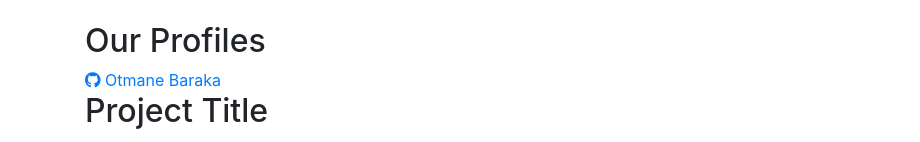
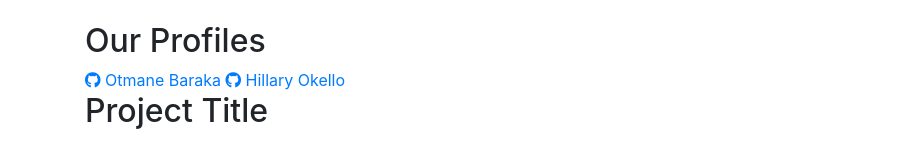
Before and after one commit to HillaryOkello/Microverse_project, a plain HTML site: page index.html in a window 1280 px wide. Shown: the part 826-968 px from the top of the page, without its empty margins (0-920 px from the left). Drawn offline with nearby package versions, Linux system fonts and the light colour scheme.

Commit message:
github customize

```diff
--- a/index.html
+++ b/index.html
@@ -36,6 +36,7 @@
         <section id="about-us">
             <h2 class="about-title">Our Profiles</h2>
             <a href="https://github.com/otmanebaraka" target="_blank"><i class="fab fa-github"></i> Otmane Baraka</a>
+            <a href="https://github.com/HillaryOkello" target="_blank"><i class="fab fa-github"></i> Hillary Okello</a>
         </section>
         <section id="projects">
             <h2 class="project-title">Project Title</h2>
```
